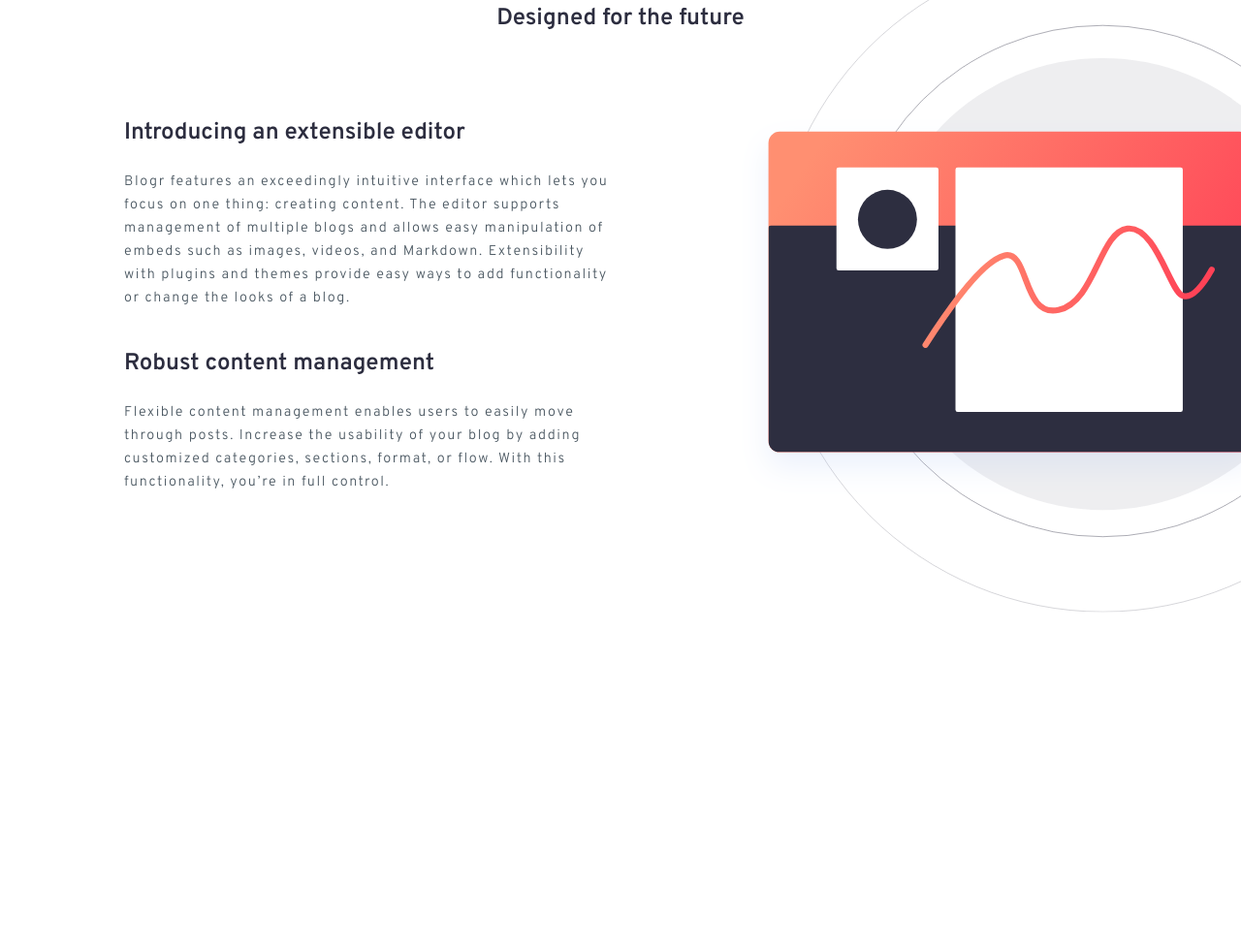
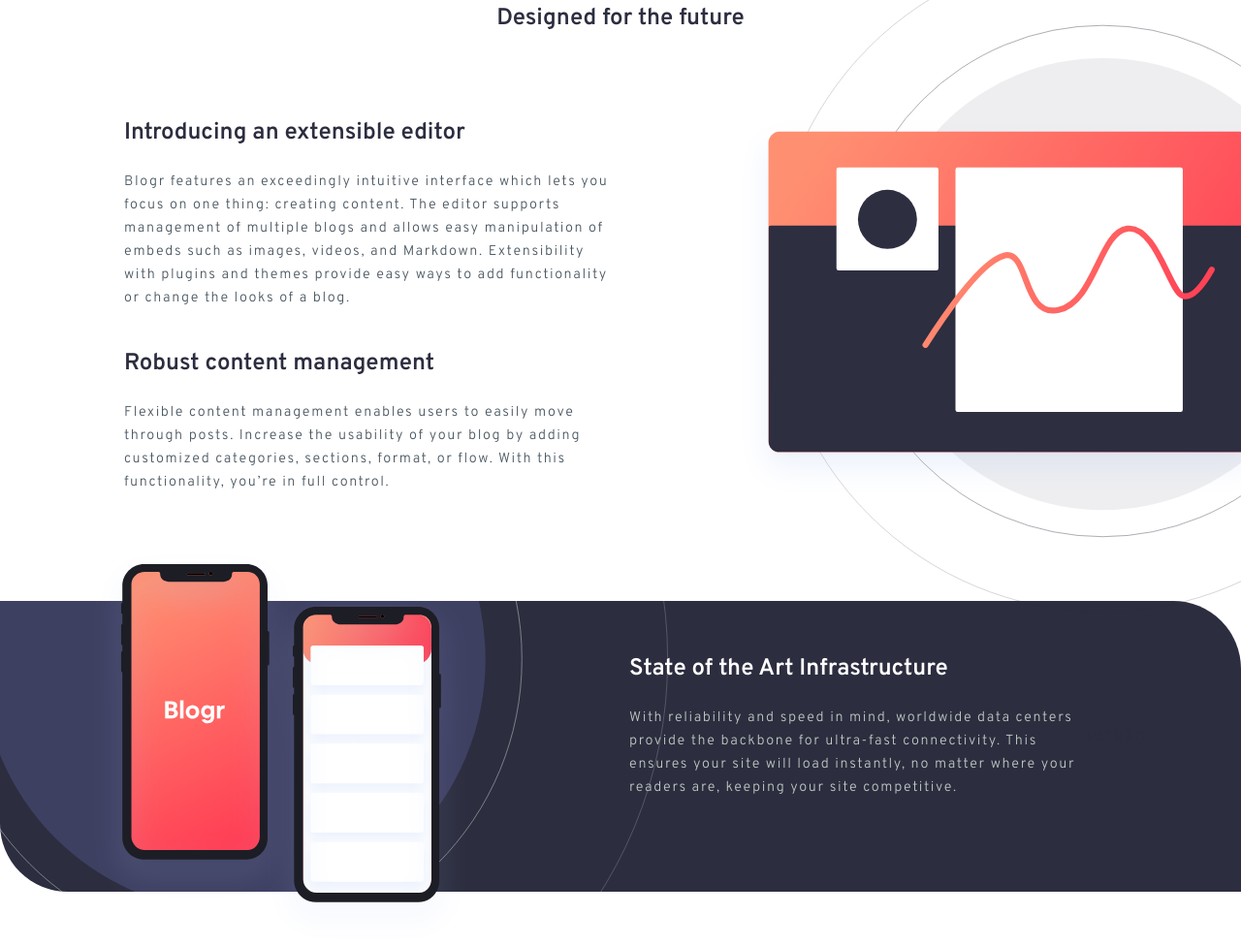
Before and after one commit to mateuslsilva28/Blogr-FrontEndMentor, a plain HTML site: page index.html in a window 1280 px wide. Shown: the part 608-1584 px from the top of the page at 97% size. Before the commit the page ends 1270 px from the top, so only its background shows below. Drawn offline with Linux system fonts and the light colour scheme.

Commit message:
C3 - Estruturando Section 2

```diff
--- a/index.html
+++ b/index.html
@@ -62,6 +62,16 @@
                 </section>
             </div>
         </section>
+        <section id="section-2">
+            <div class="content-section-2">
+                <img src="../img/illustration-phones.svg">
+                <div class="text-section-2">
+                    <h1 class="title-section-2">State of the Art Infrastructure</h1>
+                    <p>With reliability and speed in mind, worldwide data centers provide the backbone for ultra-fast connectivity. This ensures your site will load instantly, no matter where your readers are, keeping your site competitive.</p>
+                </div>
+            </div>
+            <p>PATRÃO</p>
+        </section>
     </section>
 </body>
 </html>
--- a/scss/_sections.scss
+++ b/scss/_sections.scss
@@ -66,4 +66,35 @@
             }
         }
     }
+
+    #section-2{
+        @extend .flex;
+        justify-content: center;
+        width: 100%;
+        height: 300px;
+        margin-top: 70px;
+        background: url("../img/bg-pattern-circles.svg"), #2C2D3F;
+        background-repeat: no-repeat;
+        background-size: 70%;
+        background-position:-54% -390px;
+        border-top-right-radius: 70px;
+        border-bottom-left-radius: 70px;
+
+        .content-section-2{
+            width: 80%;
+            height: 100%;
+            @extend .flex;
+            justify-content: space-between;
+
+
+            img{
+                position: relative;
+                left: -83px;
+                transform: scale(0.7);
+            }
+
+            .text-section-2 h1{color: variables.$primary-color;}
+            .text-section-2 p{color: #BEC8C2;}
+        }
+    }
 }
```
Also changed, not shown: css/styles.css, 1 other file.
